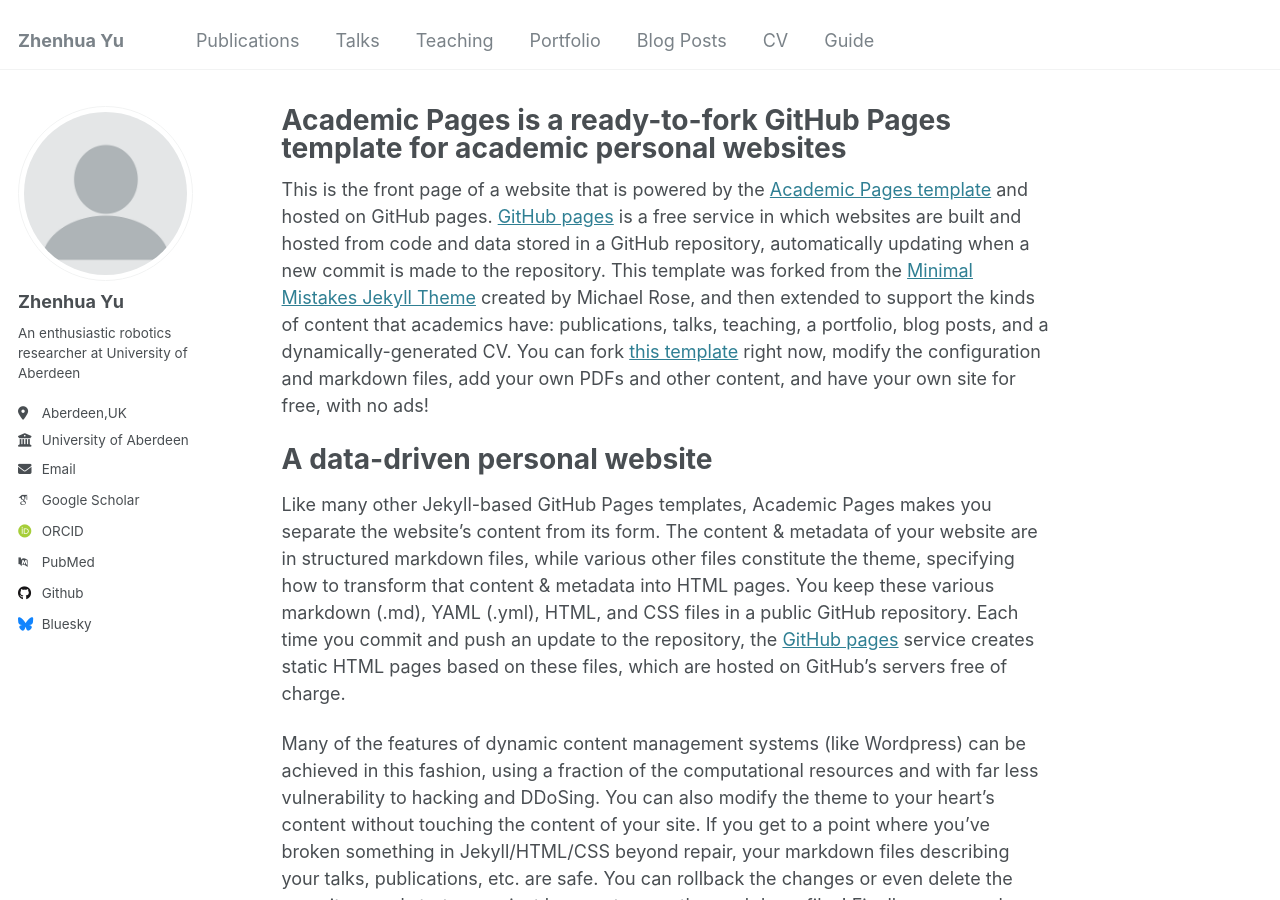
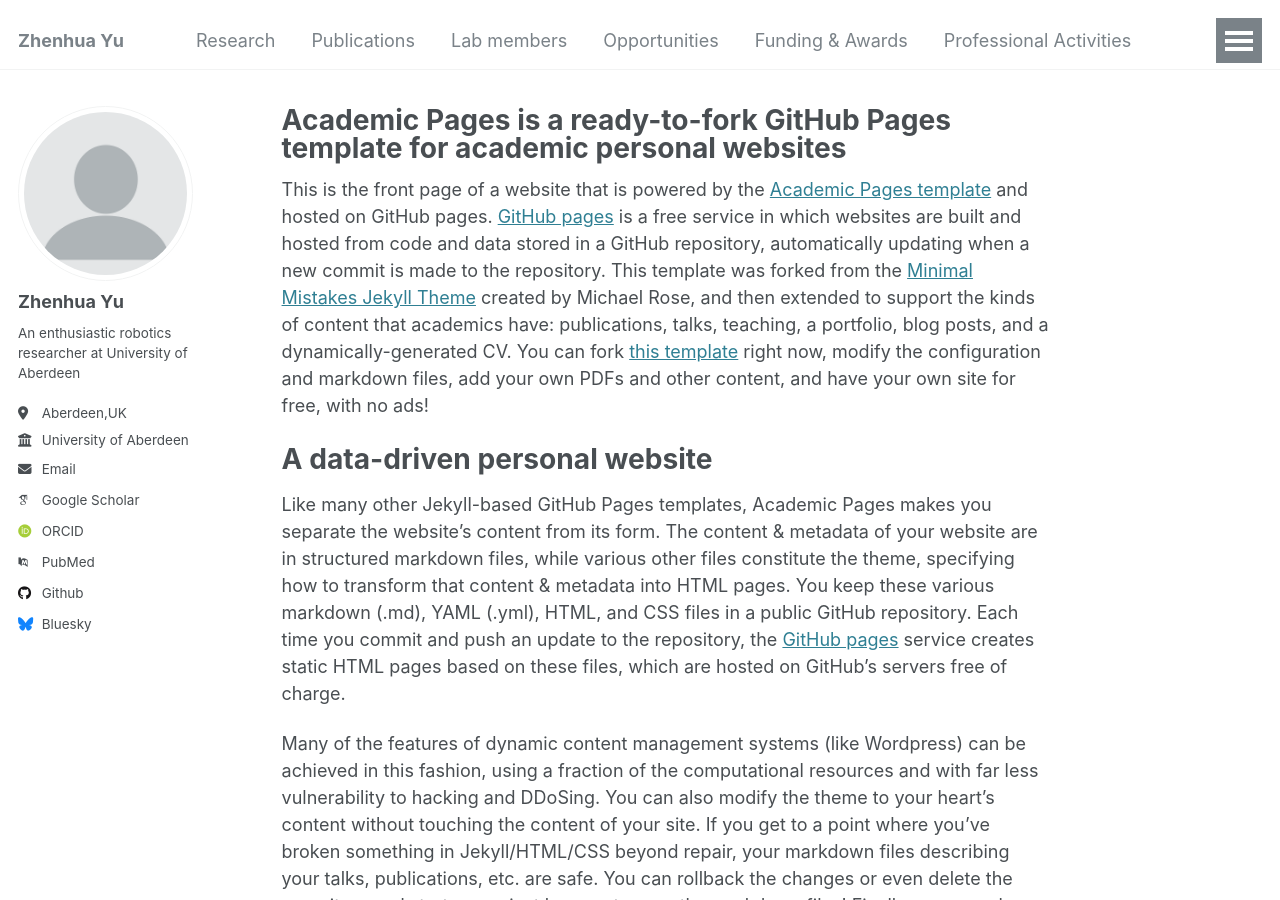
Before and after one commit to DrZhenhuaYu/DrZhenhuaYu.github.io, a Jekyll site: the page built from _pages/about.md, in a window 1280 px wide and 900 px high. Built offline with Jekyll 4.4.1, drawn with Linux system fonts in a browser that asks for light colours; some web fonts are replaced.

Commit message:
Update navigation.yml

```diff
--- a/_data/navigation.yml
+++ b/_data/navigation.yml
@@ -5,23 +5,24 @@
 # prevent it from being included in the site.
 
 main:
+
+  - title: "Research"
+    url: /Research/
+
   - title: "Publications"
     url: /publications/
 
-  - title: "Talks"
-    url: /talks/
+  - title: "Lab members"
+    url: /Lab members/
+
+  - title: "Opportunities"
+    url: /Opportunities/
+
+  - title: "Funding & Awards"
+    url: /FundingAwards/
+
+  - title: "Professional Activities"
+    url: /Professional Activities/
 
   - title: "Teaching"
     url: /teaching/
-
-  - title: "Portfolio"
-    url: /portfolio/
-
-  - title: "Blog Posts"
-    url: /year-archive/
-
-  - title: "CV"
-    url: /cv/
-
-  - title: "Guide"
-    url: /markdown/
```
